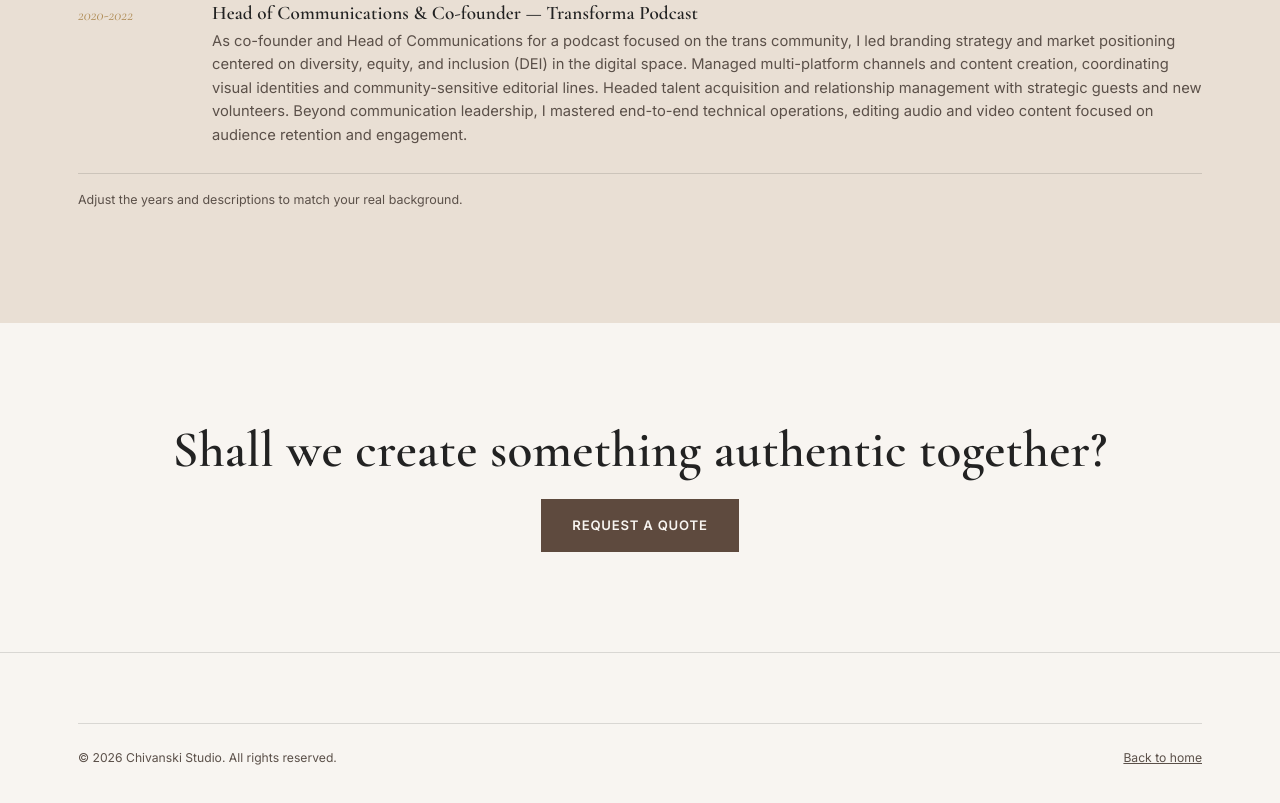
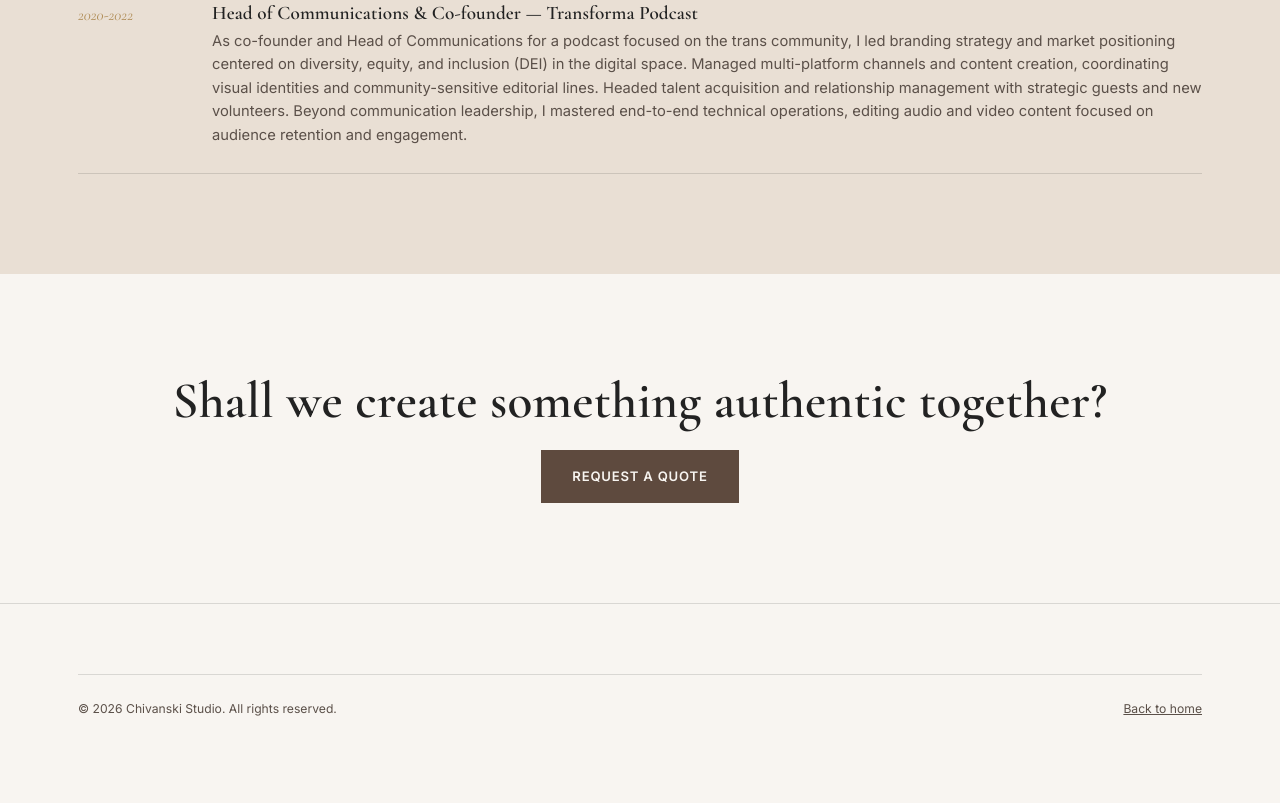
Before and after one commit to larissachlopes/chivanski-studio, a plain HTML site: page about.html in a window 1280 px wide. Shown: the part 2357-3160 px from the top of the page. After the commit the page ends 3116 px from the top, so only its background shows below. Drawn offline with nearby package versions, Linux system fonts and the light colour scheme.

Commit message:
Remove adjustment note from about.html
Removed note for adjusting years and descriptions.

```diff
--- a/about.html
+++ b/about.html
@@ -124,7 +124,6 @@
           </div>
         </li>
       </ul>
-      <p class="form-note" style="margin-top:16px;" data-pt="Ajuste os anos e descrições conforme sua trajetória real." data-en="Adjust the years and descriptions to match your real background.">Ajuste os anos e descrições conforme sua trajetória real.</p>
     </div>
   </section>
 
```
